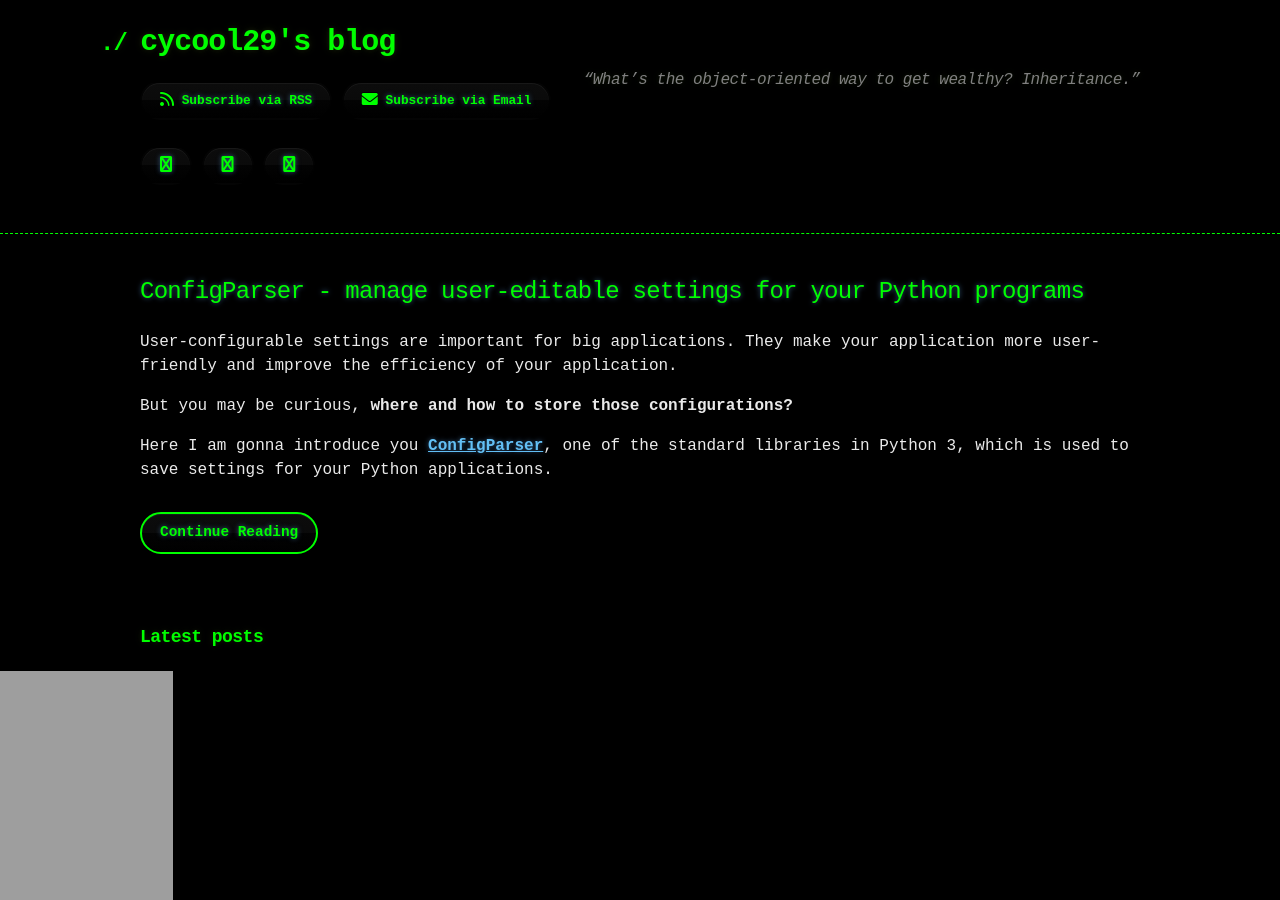
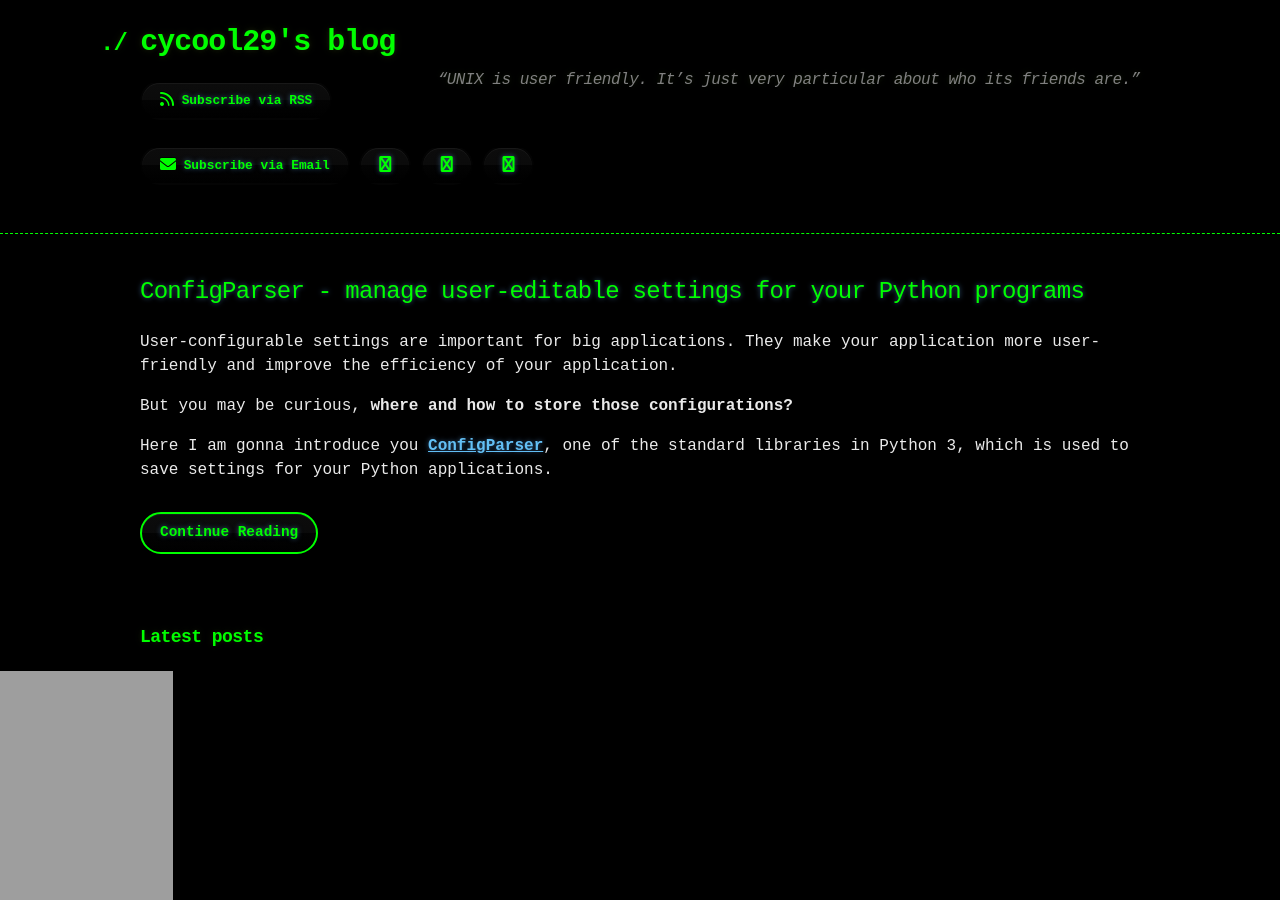
Before and after one commit to cycool29/cycool29.github.io, a Jekyll site: the page built from index.md, in a window 1280 px wide and 900 px high. Built offline with Jekyll 4.4.1, drawn with Linux system fonts in a browser that asks for light colours; a style sheet for code colours, icons or effects is not loaded.

Commit message:
Update quotes

```diff
--- a/_config.yml
+++ b/_config.yml
@@ -1,5 +1,5 @@
 title: cycool29's blog
-description: "“What’s the object-oriented way to get wealthy? Inheritance.” "
+description: "“UNIX is user friendly. It’s just very particular about who its friends are.” "
 bio: A high school student. Intermediate in Python, Git, Bash. Learning JavaScript. He/Him. "
 author: cycool29
 url: https://cycool29.github.io
```
